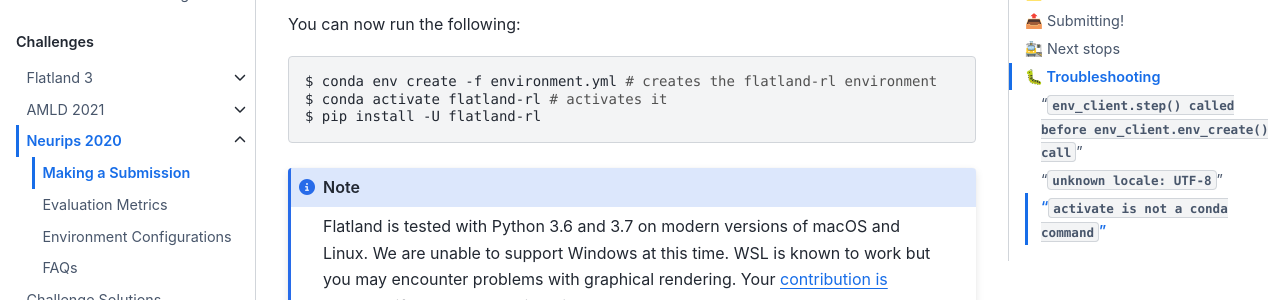
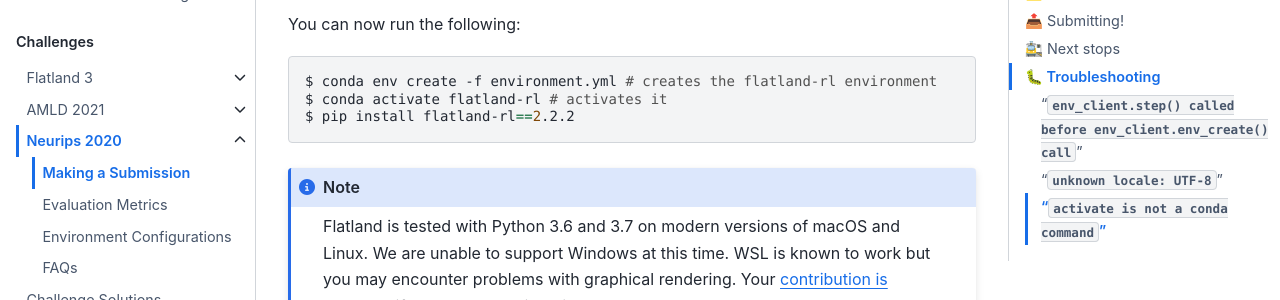
Before and after one commit to flatland-association/flatland-book, a Jupyter Book: the page built from challenges/neurips2020/first-submission.md, in a window 1280 px wide and 900 px high, scrolled down 1167 px. Shown: the part 152-452 px from the top of the window. Built offline with Jupyter Book 1.0.4 settings and Sphinx 7.4.7 and the Sphinx Book theme 1.1.4, drawn with Linux system fonts in a browser that asks for light colours; pages that are not in the unit, such as notebooks, are missing from menus.

Commit message:
updated versions to 2.2.2 for older flatland challenges

````diff
--- a/challenges/neurips2020/first-submission.md
+++ b/challenges/neurips2020/first-submission.md
@@ -42,7 +42,7 @@ You can now run the following:
 ```console
 $ conda env create -f environment.yml # creates the flatland-rl environment
 $ conda activate flatland-rl # activates it
-$ pip install -U flatland-rl
+$ pip install flatland-rl==2.2.2
 ```
 
 ```{note}
````
Also changed, not shown: challenges/amld2021/first-submission.md (+1 -1 lines).
